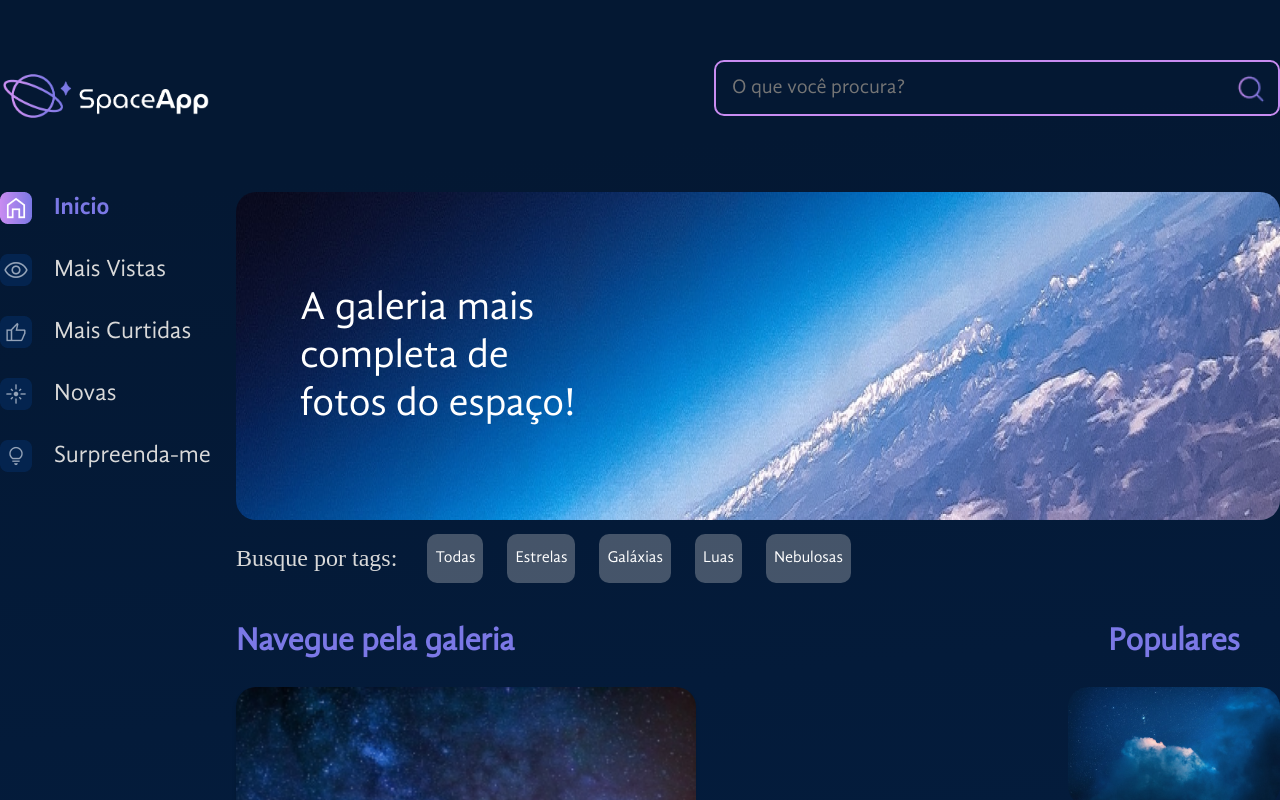
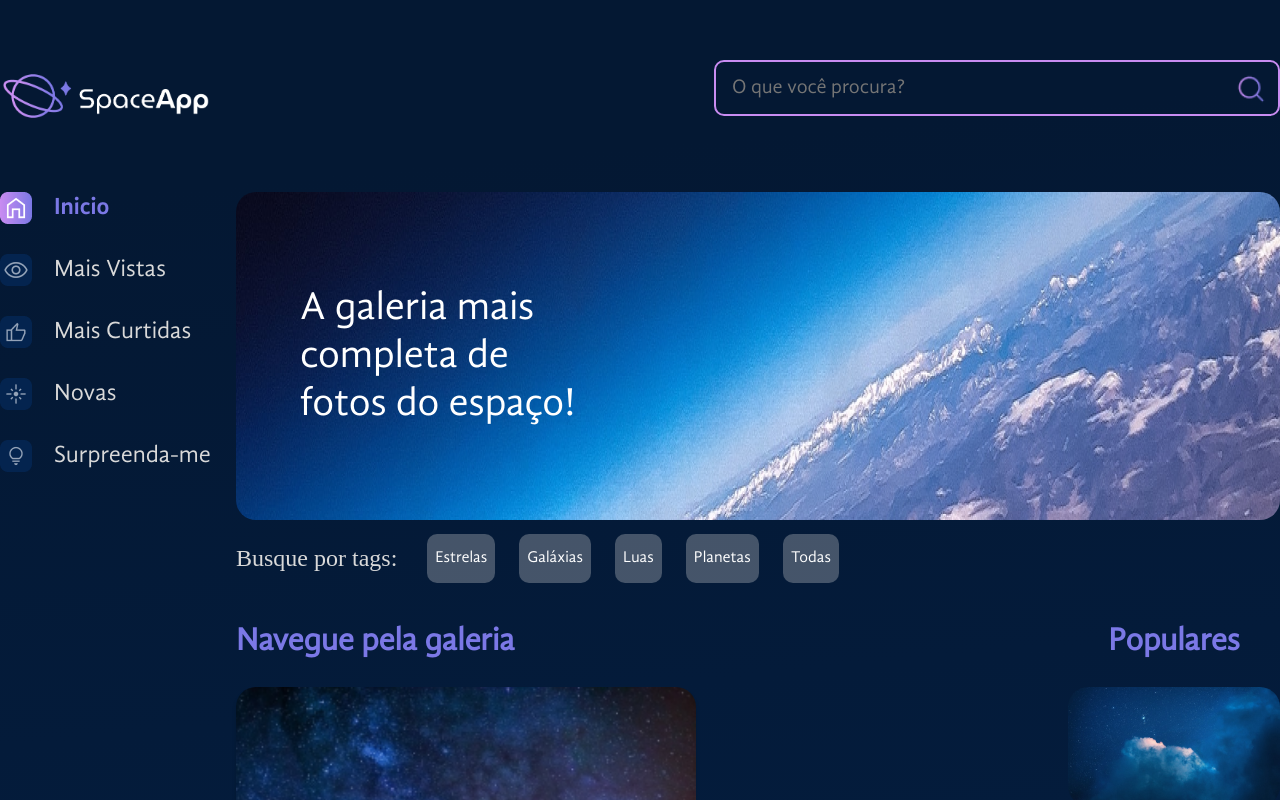
Before and after one commit to matheusrodacki/space-app, a React (Vite) app: page / in a window 1280 px wide. Shown: the top 800 px of the page. Built offline with nearby package versions, Linux system fonts and the light colour scheme.

Commit message:
implementa o filtro por tags e por busca

```diff
--- a/src/App.jsx
+++ b/src/App.jsx
@@ -6,7 +6,7 @@ import Banner from './components/Banner';
 import backgroundImage from './assets/banner.png';
 import Galeria from './components/Galeria';
 import fotos from './fotos.json';
-import { useState } from 'react';
+import { useEffect, useState } from 'react';
 import ModalZoom from './components/ModalZoom';
 
 const FundoGradiente = styled.div`
@@ -35,6 +35,17 @@ const ConteudoGaleria = styled.section`
 function App() {
   const [fotosDaGaleria, setFotosDaGaleria] = useState(fotos);
   const [fotoSelecionada, setFotoSelecionada] = useState(null);
+  const [filtro, setFiltro] = useState('');
+  const [tag, setTag] = useState(0);
+
+  useEffect(() => {
+    const fotosFiltradas = fotos.filter((foto) => {
+      const filtroPorTag = !tag || foto.tagId === tag;
+      const filtroPorTitulo = !filtro || foto.titulo.toLowerCase().includes(filtro.toLowerCase());
+      return filtroPorTag && filtroPorTitulo;
+    });
+    setFotosDaGaleria(fotosFiltradas);
+  }, [filtro, tag]);
 
   const aoAlternarFavorito = (foto) => {
     if (foto.id === fotoSelecionada?.id) {
@@ -57,7 +68,7 @@ function App() {
     <FundoGradiente>
       <GlobalStyles />
       <AppContainer>
-        <Cabecalho />
+        <Cabecalho filtro={filtro} setFiltro={setFiltro} />
         <MainContainer>
           <BarraLateral />
           <ConteudoGaleria>
@@ -66,6 +77,7 @@ function App() {
               aoFotoSelecionado={(foto) => setFotoSelecionada(foto)}
               aoAlternarFavorito={aoAlternarFavorito}
               fotos={fotosDaGaleria}
+              setTag={setTag}
             />
           </ConteudoGaleria>
         </MainContainer>
--- a/src/components/Cabecalho/Cabecalho.jsx
+++ b/src/components/Cabecalho/Cabecalho.jsx
@@ -10,11 +10,11 @@ const HeaderStyled = styled.header`
   }
 `;
 
-export const Cabecalho = () => {
+export const Cabecalho = ({ filtro, setFiltro }) => {
   return (
     <HeaderStyled>
       <img src='/images/logo.png' alt='' />
-      <CampoTexto />
+      <CampoTexto setFiltro={setFiltro} />
     </HeaderStyled>
   );
 };
--- a/src/components/CampoTexto/CampoTexto.jsx
+++ b/src/components/CampoTexto/CampoTexto.jsx
@@ -29,10 +29,16 @@ const IconeLupa = styled.img`
   height: 38px;
 `;
 
-export const CampoTexto = (props) => {
+export const CampoTexto = ({ setFiltro }) => {
   return (
     <ContainerStyled>
-      <InputStyled placeholder='O que você procura?' {...props} />
+      <InputStyled
+        onChange={(evento) => {
+          setFiltro(evento.target.value);
+        }}
+        type='text'
+        placeholder='O que você procura?'
+      />
       <IconeLupa src={search} alt='ícone de lupa' />
     </ContainerStyled>
   );
--- a/src/components/Galeria/Galeria.jsx
+++ b/src/components/Galeria/Galeria.jsx
@@ -19,10 +19,10 @@ const ImagensContainer = styled.section`
   gap: 24px;
 `;
 
-export const Galeria = ({ fotos = [], aoFotoSelecionado, aoAlternarFavorito }) => {
+export const Galeria = ({ fotos = [], setTag, aoFotoSelecionado, aoAlternarFavorito }) => {
   return (
     <>
-      <Tags />
+      <Tags setTag={setTag} />
       <GaleriaContainer>
         <SecaoFluida>
           <Titulo>Navegue pela galeria</Titulo>
--- a/src/components/Galeria/Tags/Tags.jsx
+++ b/src/components/Galeria/Tags/Tags.jsx
@@ -37,13 +37,15 @@ const TagsContainerBtns = styled.div`
   }
 `;
 
-export const Tags = () => {
+export const Tags = ({ setTag }) => {
   return (
     <TagsContainerConteudo>
       <p>Busque por tags:</p>
       <TagsContainerBtns>
         {tags.map((tag) => (
-          <button key={tag.id}>{tag.titulo}</button>
+          <button key={tag.id} onClick={() => setTag(tag.tag)}>
+            {tag.titulo}
+          </button>
         ))}
       </TagsContainerBtns>
     </TagsContainerConteudo>
--- a/src/components/Galeria/Tags/tags.json
+++ b/src/components/Galeria/Tags/tags.json
@@ -1,22 +1,26 @@
 [
   {
     "id": 0,
-    "titulo": "Todas"
+    "titulo": "Estrelas",
+    "tag": 1
   },
   {
     "id": 1,
-    "titulo": "Estrelas"
+    "titulo": "Galáxias",
+    "tag": 2
   },
   {
     "id": 2,
-    "titulo": "Galáxias"
+    "titulo": "Luas",
+    "tag": 3
   },
   {
     "id": 3,
-    "titulo": "Luas"
+    "titulo": "Planetas",
+    "tag": 4
   },
   {
     "id": 4,
-    "titulo": "Nebulosas"
+    "titulo": "Todas"
   }
 ]
```
